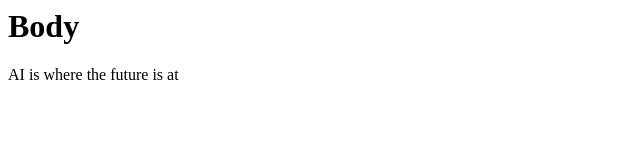
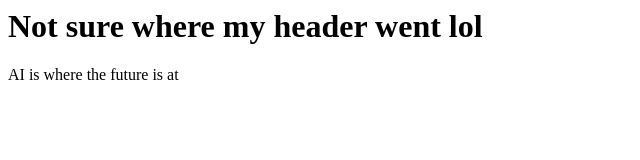
Before and after one commit to DylanL4556/csci225, a plain HTML site: page index.html in a window 1280 px wide. Shown: the whole page, without its empty margins (0-640 px from the left). Drawn offline with Linux system fonts and the light colour scheme.

Commit message:
Update index.html

```diff
--- a/index.html
+++ b/index.html
@@ -3,7 +3,7 @@
   <title>CSCI225 Webpage Of Dylan L </title>
 </head>
 <body>
-  <h1>Body</h1>
+  <h1>Not sure where my header went lol</h1>
   <p>AI is where the future is at</p>
 </body>
 </html>
```
